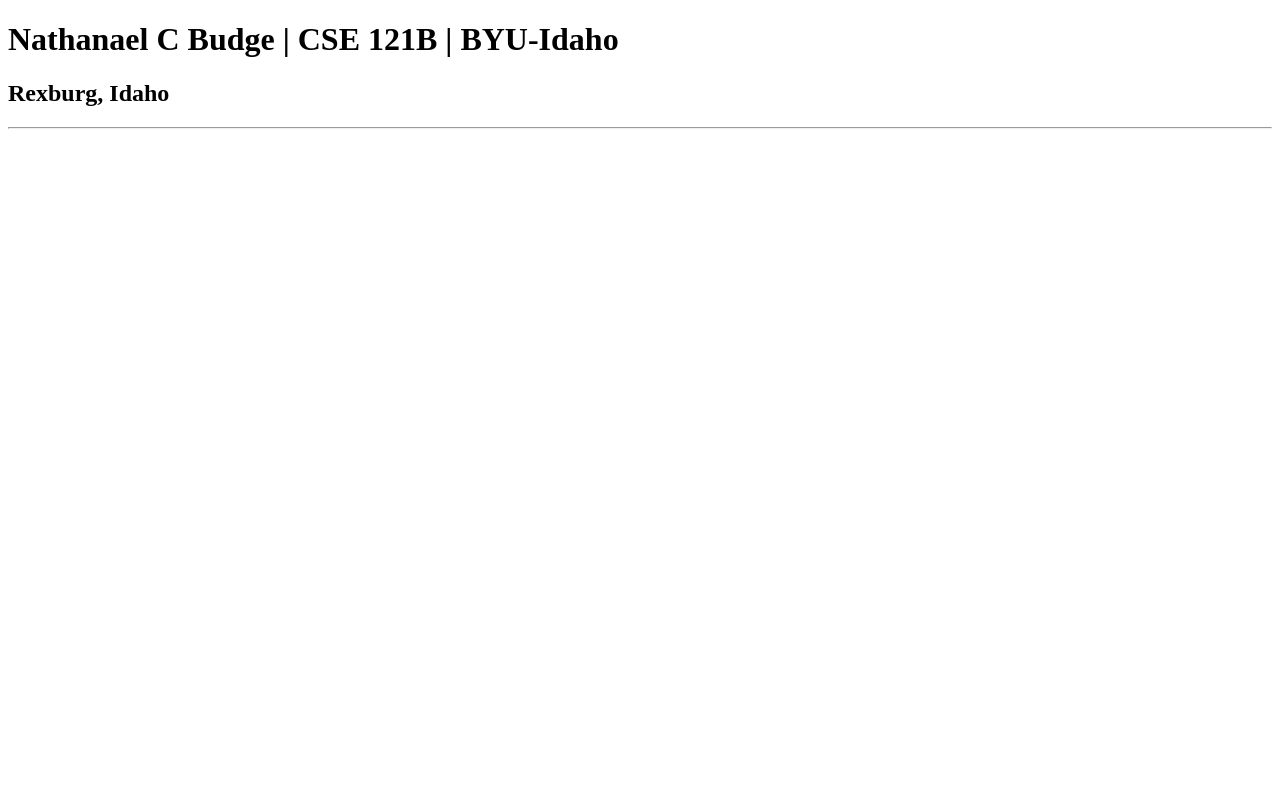
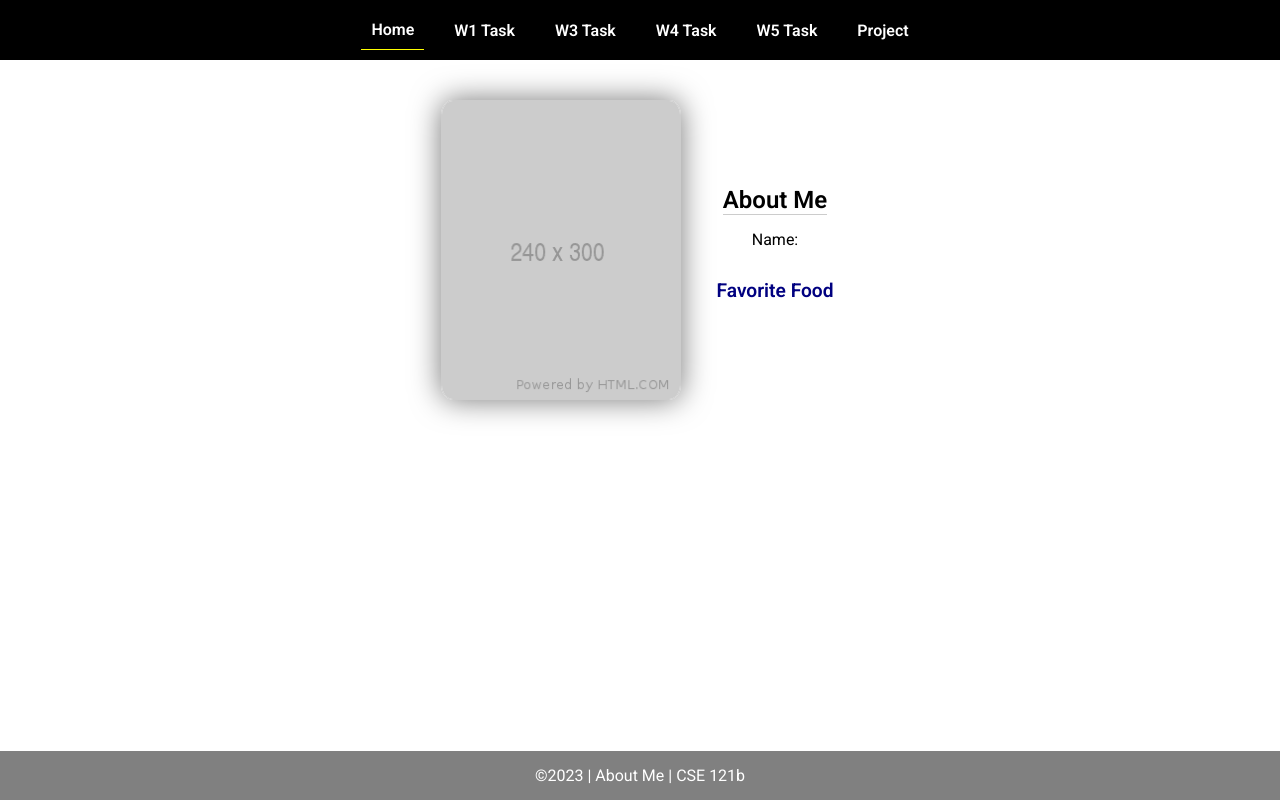
Before and after one commit to NBudge/Javascript-Language, a plain HTML site: page index.html in a window 1280 px wide. Drawn offline with Linux system fonts and the light colour scheme.

Commit message:
added w-02 files

```diff
--- a/index.html
+++ b/index.html
@@ -1,13 +1,45 @@
 <!DOCTYPE html>
 <html lang="en">
+
 <head>
-    <meta charset="UTF-8">
-    <meta name="viewport" content="width=device-width, initial-scale=1.0">
-    <title>Nathanael C Budge | CSE 121B | BYU-Idaho</title>
+  <meta charset="UTF-8">
+  <meta name="viewport" content="width=device-width, initial-scale=1.0">
+  <title>About Me | CSE 121b | W02: Programming Tasks</title>
+  <link rel="preconnect" href="https://fonts.googleapis.com">
+  <link rel="preconnect" href="https://fonts.gstatic.com" crossorigin>
+  <link href="https://fonts.googleapis.com/css2?family=Roboto:wght@400;600&display=swap"
+    rel="stylesheet">
+  <link rel="stylesheet" href="styles/main.css">
 </head>
+
 <body>
-    <h1>Nathanael C Budge | CSE 121B | BYU-Idaho</h1>
-    <h2>Rexburg, Idaho</h2>
-    <hr>
+  <nav>
+    <ul id="menu">
+      <li><a id="toggleMenu">&equiv;</a></li>
+      <li><a href="index.html" class="active">Home</a></li>
+      <li><a href="w01-task.html">W1 Task</a></li>
+      <li><a href="w03-task.html">W3 Task</a></li>
+      <li><a href="w04-task.html">W4 Task</a></li>
+      <li><a href="w05-task.html">W5 Task</a></li>
+      <li><a href="project.html">Project</a></li>
+    </ul>
+  </nav>
+  <main id="home">
+    <picture>
+      <img src="images/placeholder.png" alt="Placeholder Image">
+    </picture>
+    <section>
+      <h1>About Me</h1>
+      <div class="info">Name: <span id="name"></span></div>
+      <h2>Favorite Food</h2>
+      <div class="block" id="food"></div>
+    </section>
+  </main>
+  <footer>
+    &copy;<span id="year"></span> | About Me | CSE 121b
+  </footer>
+  <script src="scripts/main.js"></script>
+  <script src="scripts/w02-task.js"></script>
 </body>
+
 </html>
--- /dev/null
+++ b/scripts/main.js
@@ -0,0 +1,9 @@
+// copyright year
+document.querySelector('#year').textContent = new Date().getFullYear();
+
+// toggle menu in small view
+const toggleMenu = () => {
+    document.querySelector('#menu').classList.toggle('open');
+}
+
+document.querySelector('#toggleMenu').addEventListener('click', toggleMenu);
--- /dev/null
+++ b/scripts/w02-task.js
@@ -0,0 +1,29 @@
+/* W02-Task - Profile Home Page */
+
+/* Step 1 - Setup type tasks - no code required */
+
+/* Step 2 - Variables */
+let fullName = 'Nathanael Budge';
+let currentYear = int(2030);
+let profilePicture = "images/WIN_20230601_14_52_02_Pro.jpg"
+
+
+
+/* Step 3 - Element Variables */
+let nameElement = document.getElementById('name');
+let foodElement = document.getElementById('food');
+let yearElement = document.getElementById('#year');
+var img1 = document.createElement('img');
+img1.src = "images\WIN_20230601_14_52_02_Pro.jpg";
+
+
+
+
+/* Step 4 - Adding Content */
+nameElement.innerHTML = `<strong>${fullName}</strong>`;
+//yearElement.textContent = `${currentYear}`;
+
+
+
+
+/* Step 5 - Array */
--- /dev/null
+++ b/styles/main.css
@@ -0,0 +1,157 @@
+/* Universal Selector */
+* {
+    margin: 0;
+    padding: 0;
+    box-sizing: border-box;
+}
+
+/* HTML Selectors */
+body {
+    font-family: 'Roboto', Helvetica, sans-serif;
+}
+
+nav {
+    background-color: black;
+    width: 100%;
+    position: fixed;
+    top: 0;
+}
+
+nav ul {
+    display: flex;
+    flex-direction: column;
+    align-items: center;
+    max-width: fit-content;
+    margin: 0 auto;
+}
+
+nav ul li {
+    flex: 1 1 auto;
+}
+
+nav ul li:first-child {
+    display: block;
+    font-size: 2rem;
+}
+
+nav ul li:first-child a {
+    padding: 1px 10px;
+}
+
+nav ul li {
+    display: none;
+    list-style: none;
+    margin: 10px;
+}
+
+nav ul li a {
+    display: block;
+    padding: 10px;
+    text-decoration: none;
+    font-weight: 600;
+    color: white;
+    text-align: center;
+}
+
+nav ul li a:hover {
+    background-color: #efefef;
+    color: black;
+}
+
+h1, h2 {
+    text-align: center;
+    margin-bottom: 15px;
+
+}
+
+h1 {
+border-bottom: 1px solid #ccc;
+}
+
+h2 {
+    font-size: 1.2rem;
+    color: navy;
+    text-align: center;
+    margin-top: 30px;
+}
+
+main {
+    margin-top: 125px;
+    display: grid;
+    grid-template-columns: 1fr;
+    grid-gap: 20px;
+    align-items: center;
+    justify-content: center;
+}
+
+picture {
+    margin: 0 auto;
+}
+
+picture img {
+    width: 240px;
+    height: auto;
+    border-radius: 5%;
+    border: 1px solid #ccc;
+    box-shadow: 0 0 30px #777;
+}
+
+section {
+    display: flex;
+    flex-direction: column;
+    align-items: center;
+    margin: 10px
+}
+
+label {
+    margin: 15px 0;
+}
+
+footer {
+    background-color: gray;
+    color: white;
+    padding: 15px;
+    text-align: center;
+    width: 100%;
+    position: fixed;
+    bottom: 0;
+}
+
+/* Class Selectors */
+.active {
+    border-bottom: 1px solid yellow;
+}
+
+.open li {
+    display: block;
+}
+
+.block {
+    display: block;
+}
+
+/* ID Selectors */
+
+/* Media Queries */
+@media only screen and (min-width: 32.5em) {
+    nav ul {
+        flex-direction: row;
+    }
+
+    nav ul li:first-child {
+        display: none;
+    }
+
+    nav ul li {
+        display: block;
+    }
+
+    main {
+        margin: 100px auto 20px;
+        grid-template-columns: 250px 1fr;
+        max-width: -moz-fit-content;
+        max-width: fit-content;
+
+    }
+
+}
```
Also changed, not shown: index-old.html (added, +13 -0 lines), images/WIN_20230601_14_52_02_Pro.jpg (added), images/placeholder.png (added).
